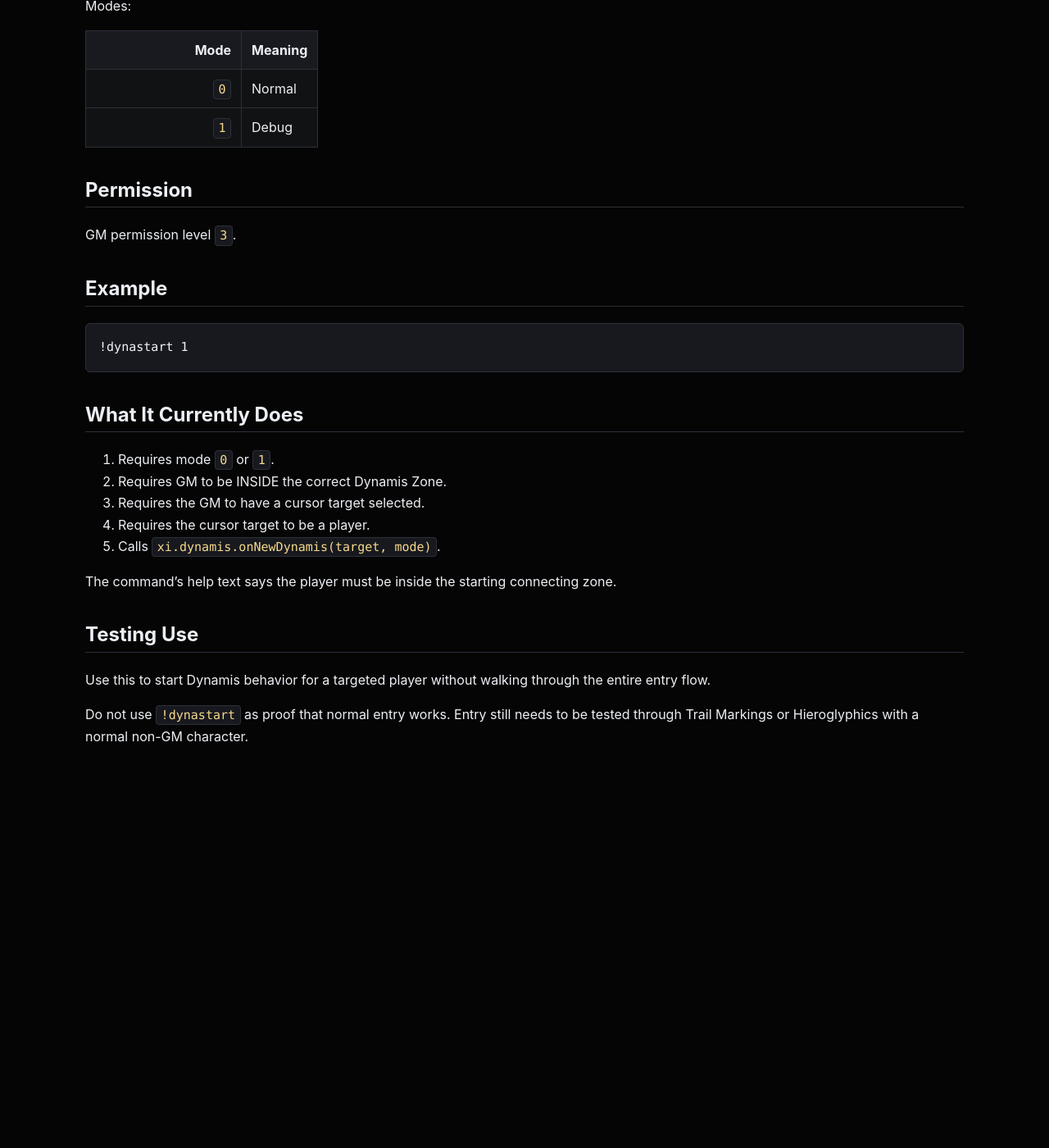
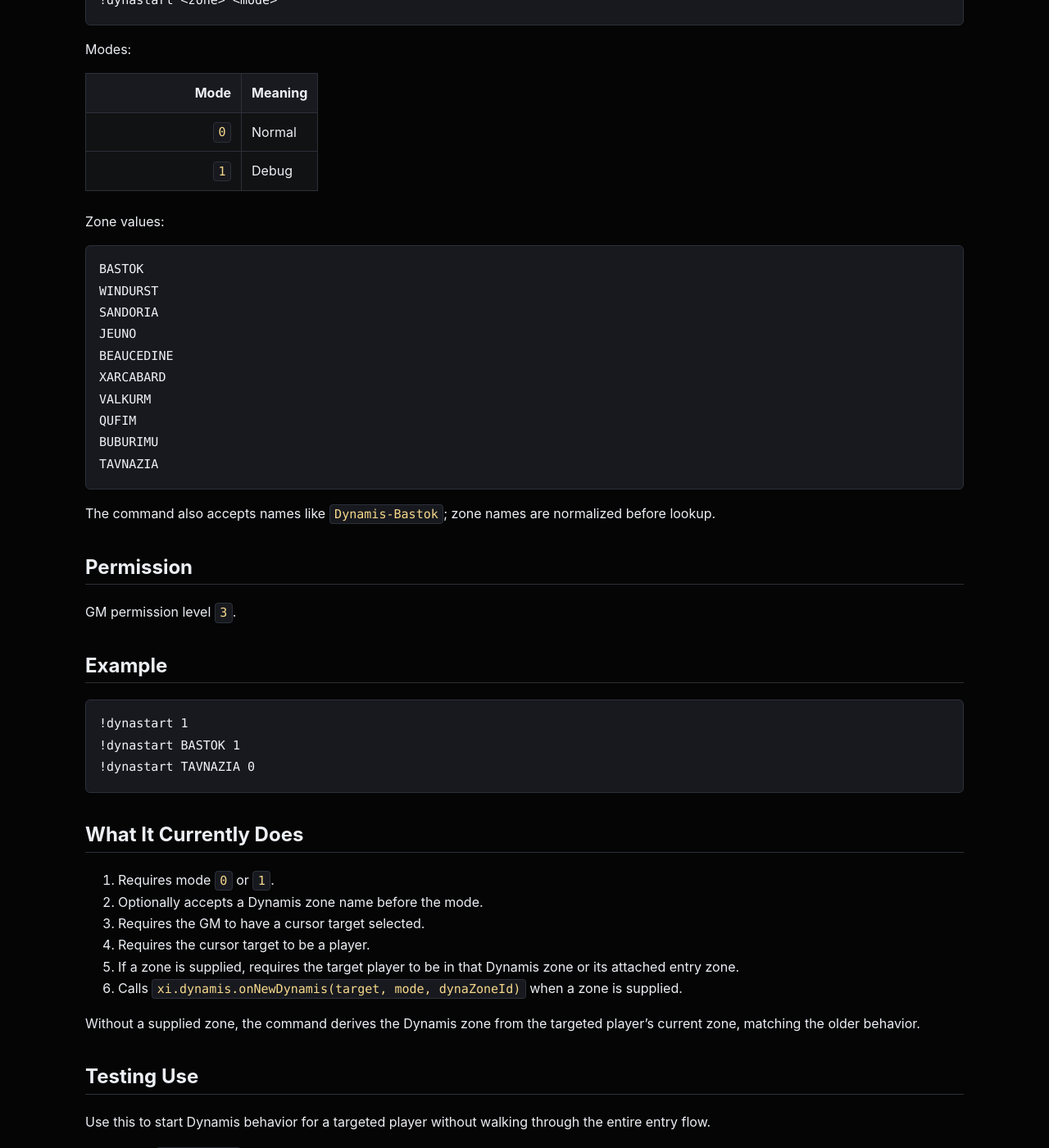
Before and after one commit to Frankie-hz/github.io, a Jekyll site: the page built from guides/gm-commands/dynastart.md, in a window 1280 px wide and 1400 px high, scrolled down 399 px. Shown: the whole window at 82% size. Built offline with Jekyll 4.4.1, drawn with Linux system fonts in a browser that asks for light colours; our own code applies the rules of GitHub Pages for plain Markdown files; before the commit the page ends 1390 px from its top, so only the background shows below that; some of the changed text lies outside the part shown.

Commit message:
Updates dynastart command page

````diff
--- a/guides/gm-commands/dynastart.md
+++ b/guides/gm-commands/dynastart.md
@@ -3,12 +3,13 @@
 
 Source: `scripts/commands/dynastart.lua`
 
-Starts Dynamis for the targeted player, either in normal mode or debug mode.
+Starts Dynamis for the targeted player, either in normal mode or debug mode. The GM can run this from anywhere when a Dynamis zone name is supplied.
 
 ## Syntax
 
 ```text
 !dynastart <mode>
+!dynastart <zone> <mode>
 ```
 
 Modes:
@@ -18,6 +19,23 @@ Modes:
 | `0` | Normal |
 | `1` | Debug |
 
+Zone values:
+
+```text
+BASTOK
+WINDURST
+SANDORIA
+JEUNO
+BEAUCEDINE
+XARCABARD
+VALKURM
+QUFIM
+BUBURIMU
+TAVNAZIA
+```
+
+The command also accepts names like `Dynamis-Bastok`; zone names are normalized before lookup.
+
 ## Permission
 
 GM permission level `3`.
@@ -26,17 +44,20 @@ GM permission level `3`.
 
 ```text
 !dynastart 1
+!dynastart BASTOK 1
+!dynastart TAVNAZIA 0
 ```
 
 ## What It Currently Does
 
 1. Requires mode `0` or `1`.
-2. Requires GM to be INSIDE the correct Dynamis Zone.
+2. Optionally accepts a Dynamis zone name before the mode.
 3. Requires the GM to have a cursor target selected.
 4. Requires the cursor target to be a player.
-5. Calls `xi.dynamis.onNewDynamis(target, mode)`.
+5. If a zone is supplied, requires the target player to be in that Dynamis zone or its attached entry zone.
+6. Calls `xi.dynamis.onNewDynamis(target, mode, dynaZoneId)` when a zone is supplied.
 
-The command's help text says the player must be inside the starting connecting zone.
+Without a supplied zone, the command derives the Dynamis zone from the targeted player's current zone, matching the older behavior.
 
 ## Testing Use
 
````
Also changed, not shown: guides/era-dynamis-testing.md (+3 -3 lines).
